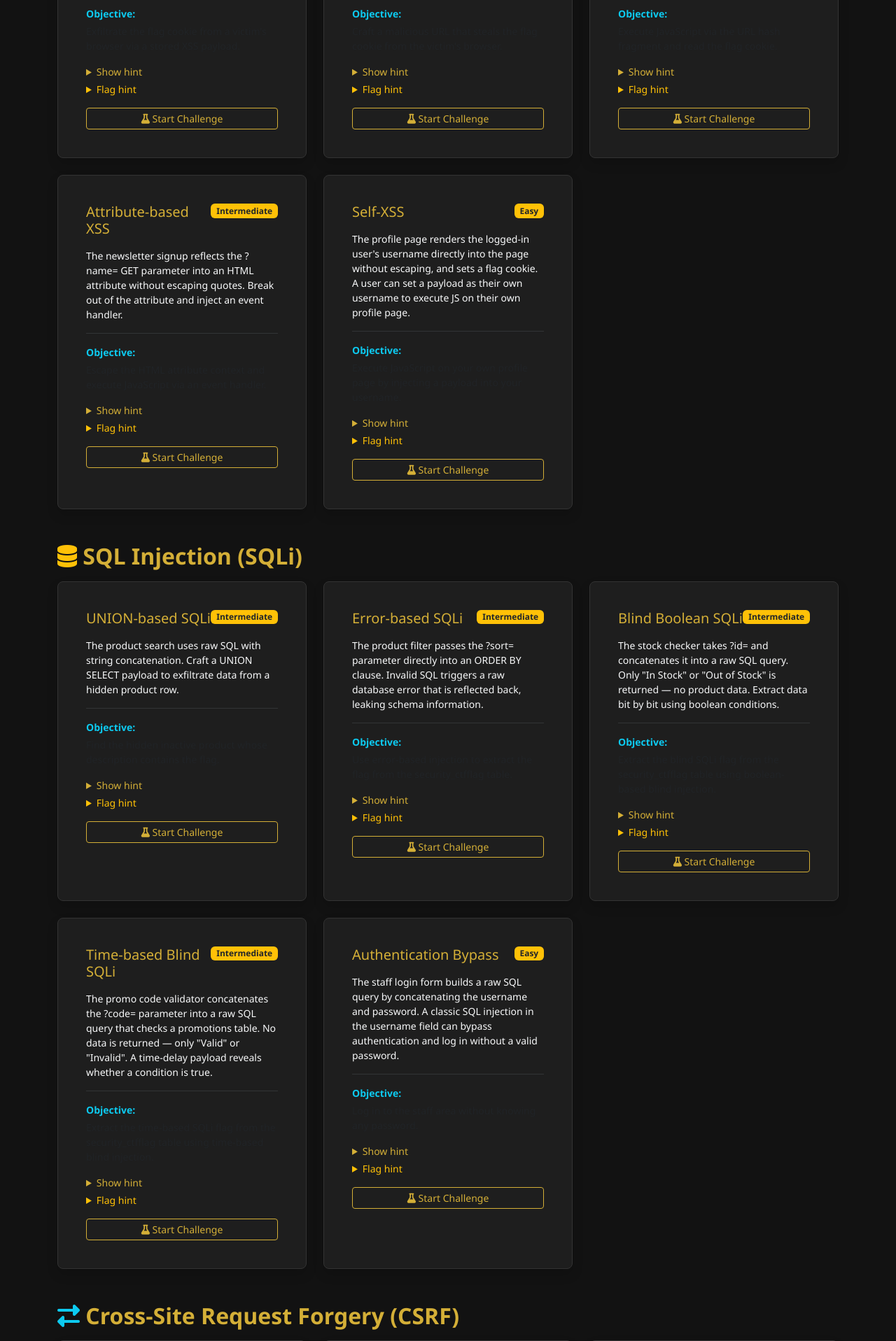
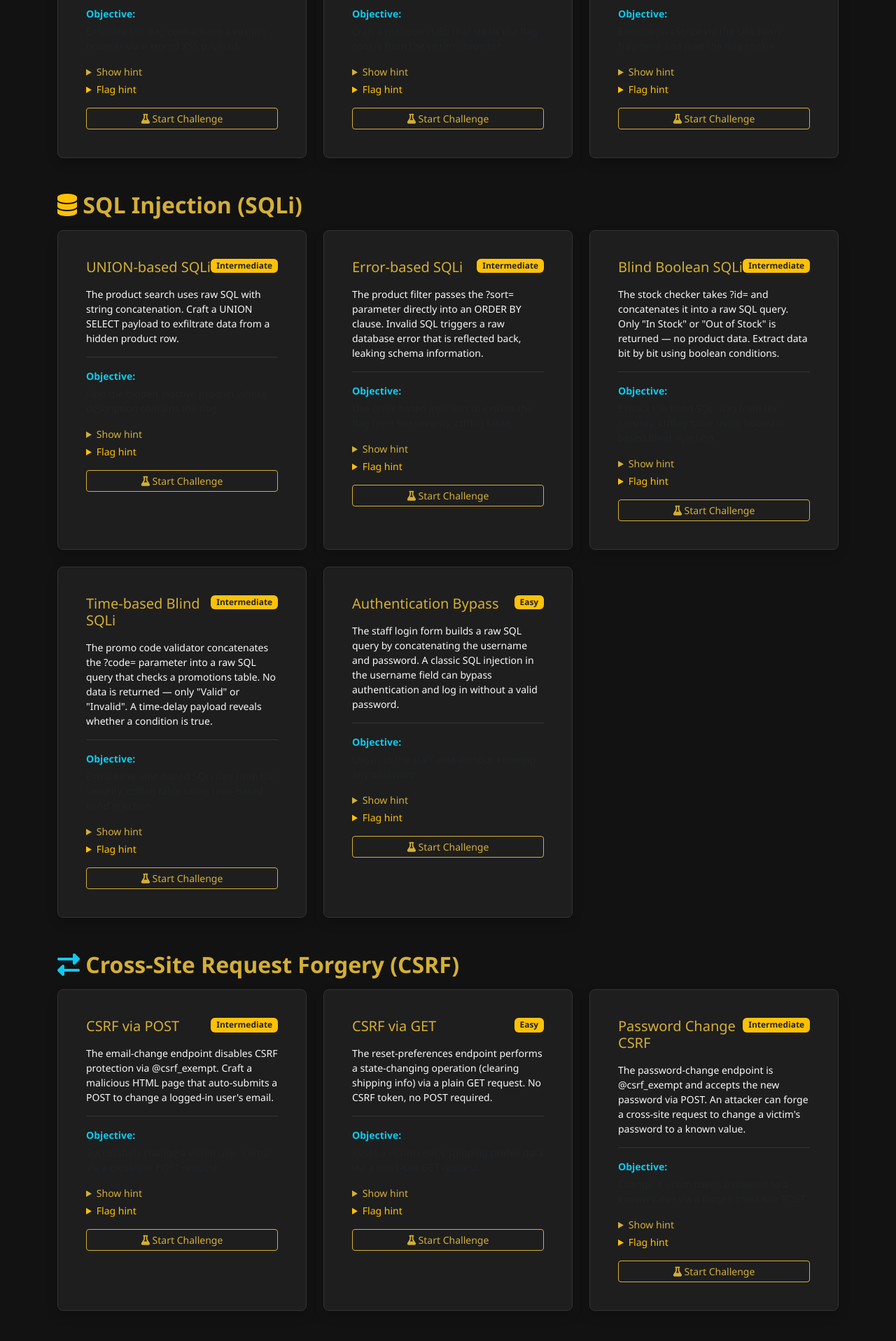
Before and after one commit to lipon101/Helmaand, a Django app: page /lab/ in a window 1280 px wide. Shown: the part 780-2697 px from the top of the page at 70% size. Run offline with Django 5.2, Linux system fonts and the light colour scheme.

Commit message:
Remove Logout/Login CSRF, Attribute-XSS, Self-XSS challenges; finalize codebase

```diff
--- a/accounts/urls.py
+++ b/accounts/urls.py
@@ -10,7 +10,5 @@
     path('profile/', views.profile_view, name='profile'),
     path('change-email/', views.change_email_view, name='change_email'),
     path('reset-preferences/', views.reset_preferences_view, name='reset_preferences'),
-    path('quick-login/', views.quick_login_view, name='quick_login'),
-    path('force-logout/', views.force_logout_view, name='force_logout'),
     path('change-password/', views.change_password_view, name='change_password'),
 ]
--- a/security/views.py
+++ b/security/views.py
@@ -38,28 +38,6 @@
             'hint': 'Append a hash to the URL: /gallery/#&lt;img src=x onerror="alert(document.cookie)"&gt;. The page JS does el.innerHTML = hash with no sanitization.',
             'objective': 'Execute JavaScript via the URL hash fragment and read the flag cookie.',
             'flag_hint': 'A flag cookie is set on the gallery page. The DOM XSS sink lets you run JS to read it.',
-        },
-        {
-            'id': 'xss_attribute',
-            'name': 'Attribute-based XSS',
-            'difficulty': 'Intermediate',
-            'category': 'XSS',
-            'endpoint': '/newsletter/',
-            'description': 'The newsletter signup reflects the ?name= GET parameter into an HTML attribute without escaping quotes. Break out of the attribute and inject an event handler.',
-            'hint': 'The name is placed inside <code>&lt;input value="NAME"&gt;</code>. Try <code>?name=" onmouseover="alert(document.cookie)</code> to escape the attribute and fire an event handler.',
-            'objective': 'Escape the HTML attribute context and execute JavaScript via an event handler.',
-            'flag_hint': 'A flag cookie is set on the newsletter page. Trigger your injected event handler to read it.',
-        },
-        {
-            'id': 'xss_self',
-            'name': 'Self-XSS',
-            'difficulty': 'Easy',
-            'category': 'XSS',
-            'endpoint': '/accounts/profile/',
-            'description': 'The profile page renders the logged-in user\'s username directly into the page without escaping, and sets a flag cookie. A user can set a payload as their own username to execute JS on their own profile page.',
-            'hint': 'The username is rendered with |safe in the profile page. Register or change to a username containing <code>&lt;img src=x onerror="alert(document.cookie)"&gt;</code>, then visit your profile.',
-            'objective': 'Execute JavaScript on your own profile page by injecting a payload into your username.',
-            'flag_hint': 'A flag cookie is set on the profile page. Your injected payload can read it via document.cookie.',
         },
         # ──────────────────── SQLi (5) ────────────────────
         {
@@ -141,28 +119,6 @@
             'flag_hint': 'After the GET succeeds, the redirect page shows the flag in a flash message.',
         },
         {
-            'id': 'csrf_login',
-            'name': 'Login CSRF',
-            'difficulty': 'Intermediate',
-            'category': 'CSRF',
-            'endpoint': '/accounts/quick-login/',
-            'description': 'The quick-login endpoint is @csrf_exempt with no CSRF token. An attacker can forge a cross-site login to log the victim into the attacker\'s own account.',
-            'hint': 'Build a page with an auto-submitting form that POSTs the attacker\'s credentials to /accounts/quick-login/. When the victim visits, they are logged in as the attacker.',
-            'objective': 'Log a victim into the attacker\'s account via a forged cross-site login request.',
-            'flag_hint': 'After the forged login succeeds, the redirect page shows the flag in a flash message.',
-        },
-        {
-            'id': 'csrf_logout',
-            'name': 'Logout CSRF',
-            'difficulty': 'Easy',
-            'category': 'CSRF',
-            'endpoint': '/accounts/force-logout/',
-            'description': 'The force-logout endpoint logs out the current user via a plain GET request with no CSRF protection. A victim can be forcibly logged out by visiting a crafted link or image tag.',
-            'hint': 'Embed <code>&lt;img src="https://helmaand.local/accounts/force-logout/"&gt;</code> on any page. When a logged-in victim visits, they are silently logged out.',
-            'objective': 'Forcefully log out a victim user via a cross-site GET request.',
-            'flag_hint': 'After the forced logout, the login page shows the flag in a flash message.',
-        },
-        {
             'id': 'csrf_password',
             'name': 'Password Change CSRF',
             'difficulty': 'Intermediate',
--- a/templates/accounts/profile.html
+++ b/templates/accounts/profile.html
@@ -8,8 +8,7 @@
         <div class="col-md-8">
             <div class="card card-dark p-4 shadow">
                 <h2 class="gold-text mb-3">User Profile</h2>
-                <!-- VULNERABLE (XSS - Self): username rendered with |safe -->
-                <p class="text-secondary"><strong>Username:</strong> <span class="text-light">{{ user.username|safe }}</span></p>
+                <p class="text-secondary"><strong>Username:</strong> <span class="text-light">{{ user.username }}</span></p>
                 <p class="text-secondary"><strong>Email:</strong> {{ user.email }}</p>
                 <hr class="border-secondary">
                 <h4 class="gold-text mb-3">Update Shipping Info</h4>
--- a/templates/security/lab.html
+++ b/templates/security/lab.html
@@ -81,14 +81,5 @@
     </div>
     {% endfor %}
 
-    <div class="text-center mt-5 pt-4 border-top border-secondary">
-        <p class="text-muted small">
-            <i class="fas fa-shield-alt"></i>
-            For educational and authorized security testing only.
-        </p>
-        <p class="text-muted small">
-            <a href="https://github.com/lipon101/Helmaand" class="text-secondary" target="_blank"><i class="fab fa-github"></i> lipon101/Helmaand</a>
-        </p>
-    </div>
 </div>
 {% endblock %}
--- a/templates/security/vault.html
+++ b/templates/security/vault.html
@@ -44,11 +44,6 @@
                     This security lab was crafted and engineered by
                 </p>
                 <h2 class="gold-text fw-bold mb-0">0xlipon</h2>
-                <p class="text-secondary small mt-2">
-                    <a href="https://github.com/lipon101/Helmaand" class="text-secondary" target="_blank">
-                        <i class="fab fa-github"></i> lipon101/Helmaand
-                    </a>
-                </p>
 
                 <div class="mt-4">
                     <a href="{% url 'security:lab_index' %}" class="btn btn-outline-gold btn-sm">
--- a/templates/shop/newsletter.html
+++ b/templates/shop/newsletter.html
@@ -22,13 +22,10 @@
                 <hr class="border-secondary mt-4">
                 <div class="mt-3">
                     <p class="text-secondary small mb-2">Welcome back!</p>
-                    <!-- VULNERABLE (XSS - Attribute): the name parameter is reflected into the
-                         input value attribute without escaping quotes. Break out with: " onmouseover="alert(1) -->
                     <input type="text"
                            class="form-control"
-                           value="{{ name|safe }}"
+                           value="{{ name }}"
                            placeholder="Your name">
-                    <p class="text-secondary small mt-2">Try: <code>?name=" onmouseover="alert(document.cookie)</code></p>
                 </div>
                 {% endif %}
             </div>
```
Also changed, not shown: CTF.md (+0 -6 lines), accounts/views.py (+2 -50 lines), security/ctf_flags.py (+2 -10 lines), shop/management/commands/seed_data.py (+5 -16 lines), shop/views.py (+2 -5 lines), templates/accounts/quick_login.html (deleted, +0 -31 lines), README.md.
